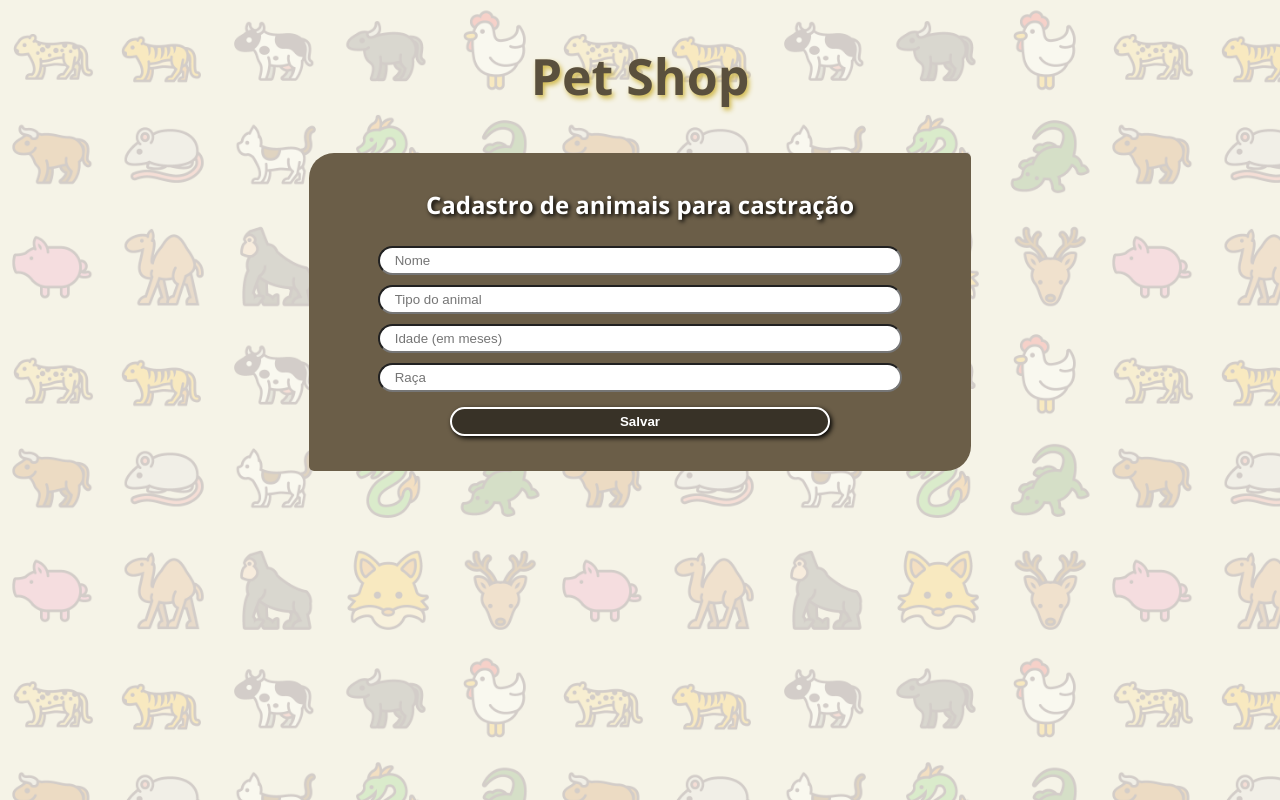
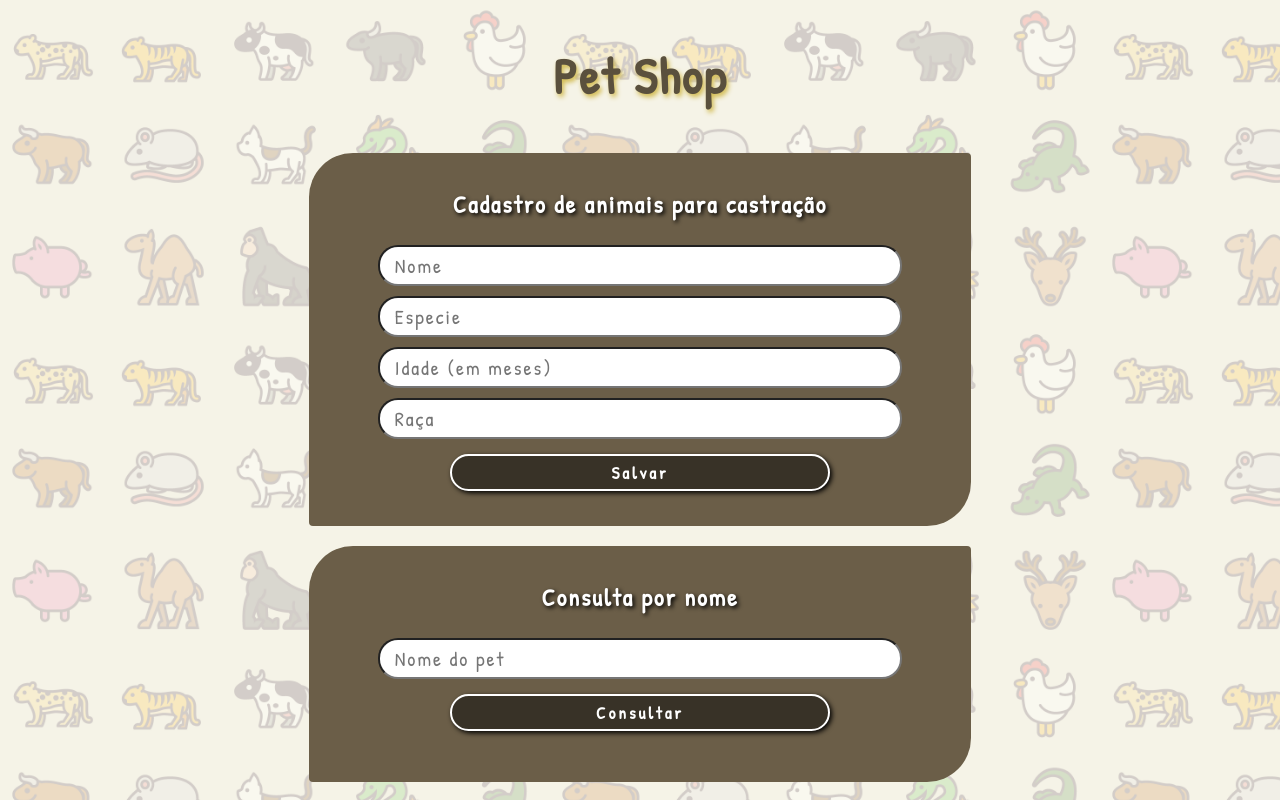
Before and after one commit to antonioalberto-dev/disciplina-programacao-web, a PHP site: page / in a window 1280 px wide. Run offline with PHP 8.4, Linux system fonts and the light colour scheme.

Commit message:
modificando css

```diff
--- a/parte5/css/style.css
+++ b/parte5/css/style.css
@@ -1,6 +1,11 @@
 @import url('https://fonts.googleapis.com/css2?family=Open+Sans:wght@400;500;700&display=swap');
+@import url('https://fonts.googleapis.com/css2?family=Patrick+Hand&display=swap');
+* {
+  font-family: 'Patrick Hand', cursive;
+  letter-spacing: 2px;
+}
+
 body {
-  font-family: 'Open Sans', sans-serif;
   color: white;
   background-image: url('../img/background2.png');
   background-repeat: repeat;
@@ -12,18 +17,21 @@ input {
   margin: 5px;
   width: 80%;
   border-radius: 20px;
+  font-size: 20px;
 }
 
 button {
   background-color: #383227;
-  color: white;
-  font-weight: bold;
   width: 60%;
   margin: 10px 0 20px 0;
   padding: 5px;
   border: 2px solid white;
   border-radius: 20px;
   box-shadow: 2px 2px 5px black;
+  color: white;
+  font-weight: bold;
+  font-size: 17px;
+  letter-spacing: 3px;
 }
 
 h1 {
@@ -46,7 +54,7 @@ h4, p {
   padding: 15px;
   margin: 10px;
   background-color: #6b5e48;
-  border-radius: 25px 5px;
+  border-radius: 44px 4px;
 }
 
 .centralizar {
--- a/parte5/index.html
+++ b/parte5/index.html
@@ -17,13 +17,32 @@
       <form class="centralizar">
         <h2>Cadastro de animais para castração</h2>
         <input type="text" id="nome" name="nome" class="name" placeholder="Nome" />
-        <input type="text" id="tipo" name="tipo" class="tipo" placeholder="Tipo do animal" />
+        <input type="text" id="especie" name="especie" class="especie" placeholder="Especie" />
         <input type="text" id="idade" name="idade" class="idade" placeholder="Idade (em meses)" />
         <input type="text" id="raca" name="raca" class="raca" placeholder="Raça" />
         <button type="submit">Salvar</button>
       </form>
     </div>
 
+    <div class="container">
+      <div class="centralizar">
+
+        <h2>Consulta por nome</h2>
+        <input id="onde" name="onde" placeholder="Nome do pet" />
+        <button type="button" id="mostre-me">Consultar</button>
+        <!-- <h2>Lista de contatos</h2> -->
+      </div>
+      <ul id="nome-lista">
+        <!-- atualiza a pagina -->
+      </ul>
+    </div>
+
+    <!-- Módulo recuperar dados do banco de dados -->
+    <!-- <div class="container centralizar">
+      <p>Clique no botão para recuperar dados em um banco de dados web sql.</p>
+      <button onclick="recuperar()">Pressione-me para ver todos</button>
+    </div> -->
+
   </div>
   <script src="js/database.js"></script>
 </body>
--- a/parte5/js/database.js
+++ b/parte5/js/database.js
@@ -10,19 +10,19 @@ var db = openDatabase("petshop", "1.0", "Pet Shop", 32678);
 db.transaction(function (transaction) {
   transaction.executeSql("CREATE TABLE IF NOT EXISTS animais (" +
     "id INTEGER NOT NULL PRIMARY KEY AUTOINCREMENT," +
-    "nome TEXT NOT NULL, idade INTEGER NOT NULL, raca TEXT, tipo TEXT NOT NULL);");
+    "nome TEXT NOT NULL, idade INTEGER NOT NULL, raca TEXT, especie TEXT NOT NULL);");
 });
 
 // Essa é a função salvar
-var salvarcontato = function (nome, idade, raca, tipo, successCallback) {
+var createAnimal = function (nome, idade, raca, especie, successCallback) {
   db.transaction(function (transaction) {
-    transaction.executeSql(("INSERT INTO animais (nome, idade, raca, tipo) VALUES (?, ?, ?, ?);"),
-      [nome, idade, raca, tipo], function (transaction, results) { successCallback(results); }, errCallback);
+    transaction.executeSql(("INSERT INTO animais (nome, idade, raca, especie) VALUES (?, ?, ?, ?);"),
+      [nome, idade, raca, especie], function (transaction, results) { successCallback(results); }, errCallback);
   });
 };
 
 // Esta é uma função de carga, que carrega todos os animais para um determinado local
-var carregacontato = function (nome, successCallback) {
+var selectAnimal = function (nome, successCallback) {
   db.transaction(function (transaction) {
     transaction.executeSql(("SELECT * FROM animais WHERE nome=?"), [nome],
       function (transaction, results) { successCallback(results); }, errCallback);
@@ -51,13 +51,13 @@ $(function () {
   // Substituir o formulário padrão apresentar em favor do nosso código
   form.submit(function (event) {
     event.preventDefault();
-    salvarcontato($('#nome').val(), $('#idade').val(), $('#raca').val(), $('#tipo').val(), function () {
+    createAnimal($('#nome').val(), $('#idade').val(), $('#raca').val(), $('#especie').val(), function () {
       alert("dados do contato " + $('#nome').val() + " salvos!");
     })
   });
 
   // Lista de animais vinculados a um botão na página
-  $('#mostre-me').click(function () { carregacontato($('#onde').val(), atualizapagina); });
+  $('#mostre-me').click(function () { selectAnimal($('#onde').val(), atualizapagina); });
 });
 
 function recuperar() {
```
